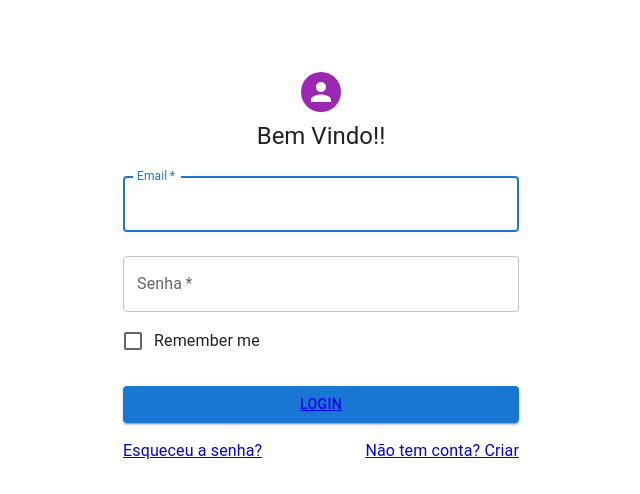
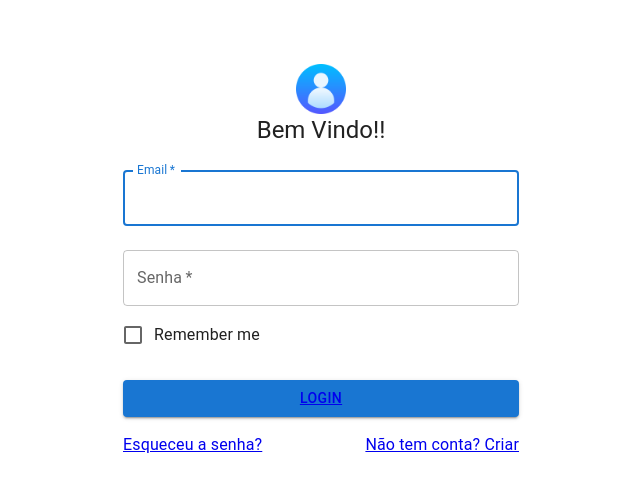
Before and after one commit to Gustavo-Dorigon-Coan/hospital-management, a React (Create React App) app in the folder frontend-hospital-management/: page / in a window 1280 px wide. Shown: the top 494 px of the page, without its empty margins (319-959 px from the left). Built offline with nearby package versions, Linux system fonts and the light colour scheme; the HTML template or start-up script is replaced by a standard one.

Commit message:
feat/adiciona icone de config

```diff
--- a/frontend-hospital-management/src/components/AppBar/AppBar.css
+++ b/frontend-hospital-management/src/components/AppBar/AppBar.css
@@ -1,11 +1,4 @@
 .color-header {
   color: black;
-  background-color: rgb(192, 111, 111);
+  background-color: #1976d2;
 }
-
-
-.center-img {
-  align-items: center;
-  display: flex;
-  justify-content: center;
-}
--- a/frontend-hospital-management/src/components/AppBar/AppBar.tsx
+++ b/frontend-hospital-management/src/components/AppBar/AppBar.tsx
@@ -13,6 +13,7 @@ import Tooltip from '@mui/material/Tooltip';
 import MenuItem from '@mui/material/MenuItem';
 import './AppBar.css';
 const cruzhospital = require("../../assets/cruzhospital.png");
+const config = require("../../assets/settings.png");
 
 const pages = ['Lista Espera', 'Senhas', 'Cadastros'];
 const settings = ['Perfil', 'Conta', 'Dashboard', 'Sair'];
@@ -129,7 +130,7 @@ const ResponsiveAppBar = () => {
             <Box sx={{ flexGrow: 0 }}>
               <Tooltip title="Abrir Configurações">
                 <IconButton onClick={handleOpenUserMenu} sx={{ p: 0 }}>
-                  <Avatar alt="Remy Sharp" src="/static/images/avatar/2.jpg" />
+                  <img src={config} width={40} />
                 </IconButton>
               </Tooltip>
               <Menu
--- a/frontend-hospital-management/src/pages/login.tsx
+++ b/frontend-hospital-management/src/pages/login.tsx
@@ -11,6 +11,7 @@ import Box from '@mui/material/Box';
 import Typography from '@mui/material/Typography';
 import Container from '@mui/material/Container';
 import { createTheme, ThemeProvider } from '@mui/material/styles';
+const user = require("../assets/user.png");
 
 
 const theme = createTheme();
@@ -37,8 +38,7 @@ export default function SignIn() {
             alignItems: 'center',
           }}
         >
-          <Avatar sx={{ m: 1, bgcolor: 'secondary.main' }}>
-          </Avatar>
+          <img src={user} width={50} />
           <Typography component="h1" variant="h5">
             Bem Vindo!!
           </Typography>
@@ -67,6 +67,7 @@ export default function SignIn() {
               control={<Checkbox value="remember" color="primary" />}
               label="Remember me"
             />
+            <div>
               <Button
                 type="submit"
                 fullWidth
@@ -77,6 +78,7 @@ export default function SignIn() {
                   Login
                 </Link>
               </Button>
+            </div>
             <Grid container>
               <Grid item xs>
                 <Link to='/'>
@@ -92,6 +94,6 @@ export default function SignIn() {
           </Box>
         </Box>
       </Container>
-    </ThemeProvider>
+    </ThemeProvider >
   );
 }
```
Also changed, not shown: frontend-hospital-management/src/assets/settings.png (added), frontend-hospital-management/src/assets/user.png (added), frontend-hospital-management/src/index.css (line endings or trailing spaces). Lines whose indentation alone changed are shown as unchanged.
